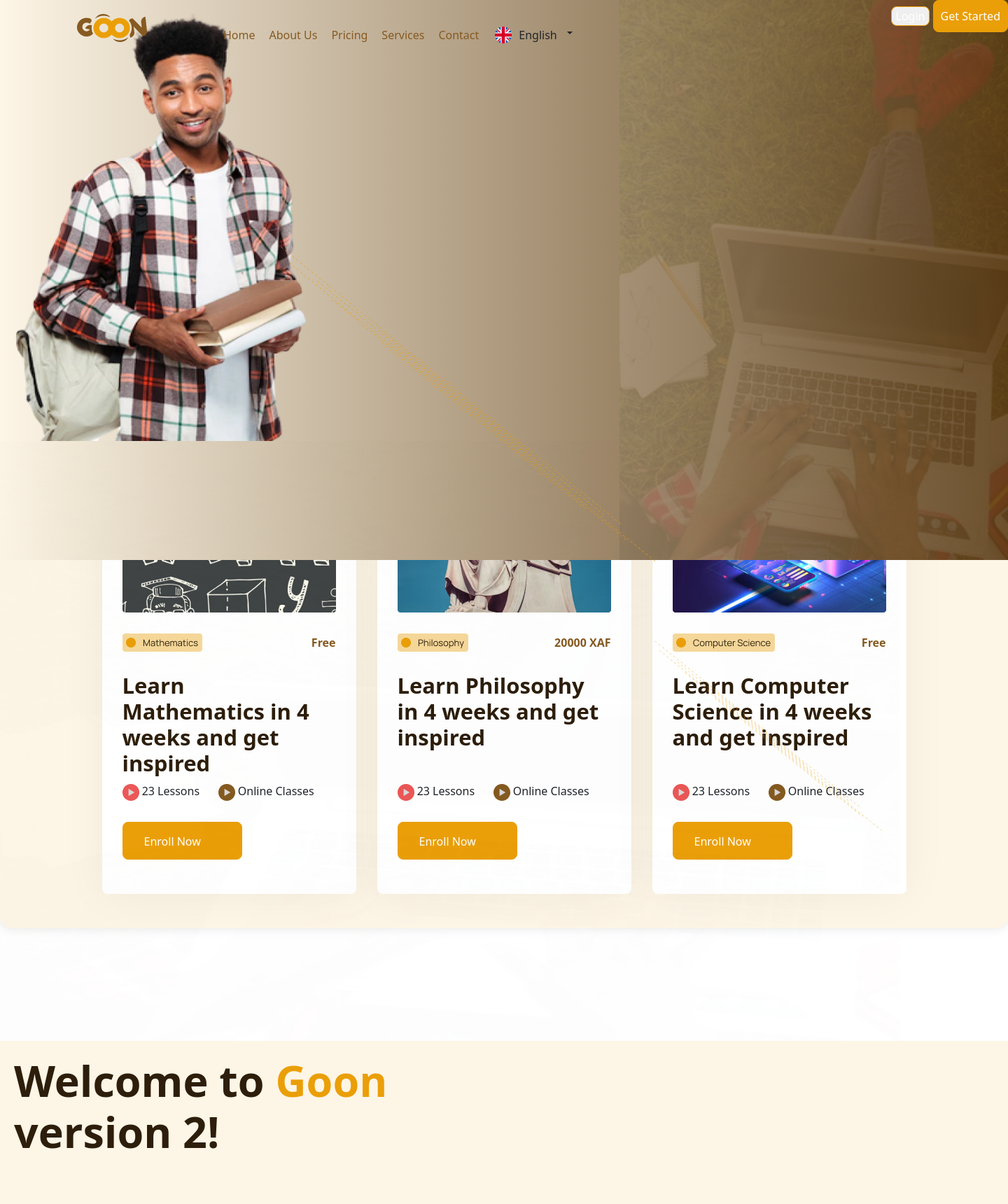
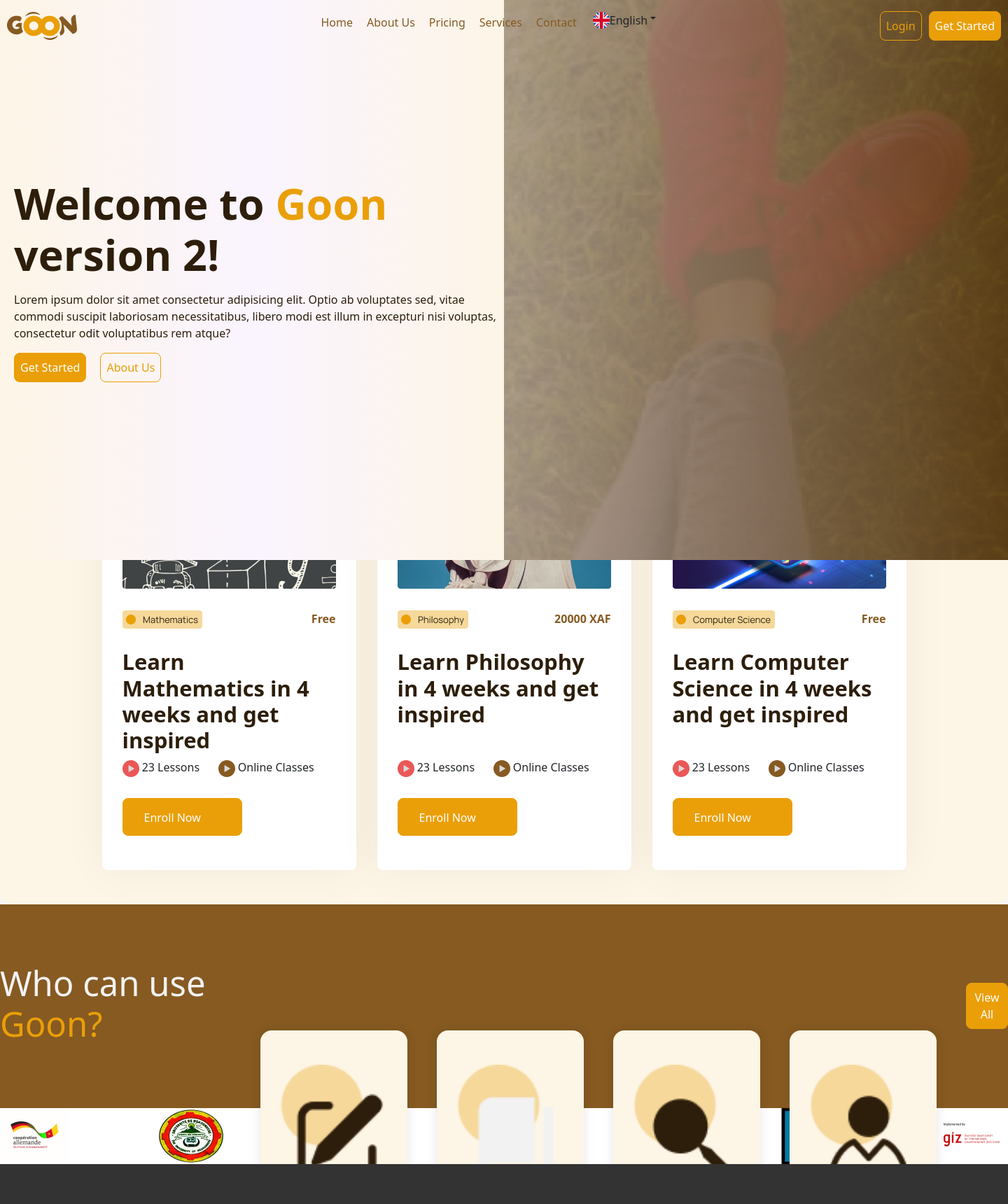
Before and after one commit to FonsahPageo/figma-design, a PHP site: page / in a window 1440 px wide; the page is wider, and only the part inside the window is pictured. Shown: the top 1720 px of that part at 70% size. Run offline with PHP 8.4, Linux system fonts and the light colour scheme.

Commit message:
work update

```diff
--- a/footer.html
+++ b/footer.html
@@ -77,6 +77,5 @@
             <p class="policy">Private Policy</p>
         </div>
        </footer>
-
 </body>
 </html>
--- a/header.html
+++ b/header.html
@@ -1,23 +1,21 @@
 <!DOCTYPE html>
 <head>
     <link rel="stylesheet" href="/styles/header.css">
-    <link rel="stylesheet" href="/styles/style.css">
+    <!-- <link rel="stylesheet" href="/styles/style.css"> -->
     <link rel="stylesheet" href="/bootstrap/css/bootstrap.min.css">
 </head>
 <body>
-    <header class="main-header">
     <nav class="top-nav">
         <div >
-                <img src="/images/Logo.png"class="nav-logo">
+            <img src="/images/Logo.png">
         </div>
-            <div class="nav-content">
+        <div>
             <ul>
                 <li><a href="#">Home</a></li>
                 <li><a href="#">About Us</a></li>
                 <li><a href="#">Pricing</a></li>
                 <li><a href="#">Services</a></li>
                 <li><a href="#">Contact</a></li>
-                </ul>
                 <div class="dropdown">
                     <button class="btn dropdown-toggle" type="button" id="langBtn" data-bs-toggle="dropdown" aria-expanded="false">
                         <img src="/images/circle-flags_uk.png" class="flag">
@@ -28,13 +26,12 @@
                       <li><img src="/images/circle-flags_uk.png" class="flag">French</li>
                     </ul>
                 </div>
-
+            </ul>
         </div>
-          </nav>
         <div class="nav-buttons">
             <button class="login-button">Login</button>
             <button class="get-started">Get Started</button>
         </div>
-    </header>
+    </nav>
 </body>
 </html>
--- a/index.html
+++ b/index.html
@@ -11,29 +11,26 @@
     <script src="script/javascript.js"></script>
 </head>
 <body>
-    <div w3-include-html="header.html"></div>
+    <div w3-include-html="header.html" class="main-header"></div>
     <section class="section-1">
-        <div class="side">
+        <!-- <div class="side">
             <div>
                 <img src="/images/image1.png" class="image-1">
             </div>
-            <img src="/images/image2.png" class="image-2">
-
-        </div>
+        </div> -->
         <div class="welcome">
                 <p class="goon-2">Welcome to <span class="goon-span"> Goon</span> version 2!</p>
                 <p class="lorem">Lorem ipsum dolor sit amet consectetur adipisicing elit. Optio ab
                 voluptates sed, vitae commodi suscipit laboriosam necessitatibus, libero modi
                 est illum in excepturi nisi voluptas, consectetur odit voluptatibus rem atque?</p>
                 <div class="section-buttons">
-                    <button class="get-started-2">Get Started</button>
-                    <button class="about-us">About Us</button>
+                    <button class="get-started">Get Started</button>
+                    <button class="login-button">About Us</button>
                 </div>
         </div>
-            <img src="/images/Frame10.png" class="frame-10">
-            <img src="/images/Frame5.png" class="frame-5">
-            <img src="/images/Frame6.png" class="frame-6">
-        </div>
+    </section>
+
+    <section class="secto">
         <div>
             <h3>Who can use <span class="goon-span">Goon</span></h3>
             <p class="para-2">This platform was developed with local communities in mind,
@@ -46,6 +43,7 @@
     </section>
 
     <section class="section-2">
+        <div>
             <h3>What is <span class="goon-span">Goon?</span></h3>
             <p>This platform was developed with local communities in mind,
             especially communities that do not have access to the internet.
@@ -53,7 +51,10 @@
             and textbooks on the platform, traders can advertise their products
             on the marketplace module of the platform and all community members
             can benefit from the local cloud storage, news platform and lifestyle courses.</p>
-            <img src="/images/Ellipse 2.png" alt="">
+        </div>
+        <div>
+            <img src="/images/Ellipse 2.png">
+        </div>
     </section>
 
     <section class="section-3">
@@ -133,13 +134,12 @@
                 <h4 class="col-h">My Class</h4>
                 <p class="col-para">I'll sit in my classroom anywhere</p>
             </div>
-            <button class="view">
+
+        </div>
+        <button class="get-started">
             View All
         </button>
-        </div>
     </section>
-
-
 
     <section class="imgs">
         <div class="icon">
--- a/styles/footer.css
+++ b/styles/footer.css
@@ -1,11 +1,11 @@
 .footer-2{
-    padding: 65px 150px 2px 20px;
+    padding: 65px 80px 2px 80px;
     position: relative;
-    width: 100vw;
+    width: 100%;
     height: 432px;
     left: 0;
     bottom: 0;
-    top: 3625px;
+    /* top: 3625px; */
     background: #333333;
     color: #fff;
 }
@@ -109,19 +109,19 @@
     background: #FFFFFF;
 }
 
-.icon-rtl img{
-    /* position: absolute; */
+.submit-button .icon-rtl img{
+    position: absolute;
     left: 81%;
     right: 4.17%;
     top: 44.3%;
-    /* bottom: 12.5%; */
+    bottom: 12.5%;
 }
 
 #line-2{
     position: absolute;
-    width: 100vw;
+    width: 100%;
     height: 0px;
-    /* left: 149px; */
+    left: 149px;
     top: 365px;
     opacity: 0.5;
     border: 1px solid #EA9F08;
--- a/styles/header.css
+++ b/styles/header.css
@@ -1,43 +1,41 @@
-.main-header{
-    position: sticky;
+.top-nav{
     display: flex;
-    width: 100vw;
+    align-items: center;
     justify-content: space-between;
-    /* box-shadow: 0px 4px 4px rgba(0, 0, 0, 0.1);
-    filter: drop-shadow(0px 4px 4px rgba(0, 0, 0, 0.1)); */
-    align-content: center;
-    z-index: 90;
-    position: absolute;
-    height: 100px;
+    padding: 10px;
+
 }
 
-.top-nav{
-    display: grid;
-    grid-template-columns: 1fr 2fr;
-    align-items: center;
+.top-nav li{
+    float: left;
+    padding: 10px;
+    list-style: none;
 }
 
-.top-nav ul{
+.top-nav a{
+    font-weight: 400;
+    font-size: 16px;
+    line-height: 150%;
+    float: left;
+    display: block;
     list-style: none;
-    float: left;
-    margin-bottom: 0;
+    text-align: center;
+    text-decoration: none;
+    color: #865A21;
 }
 
 .dropdown{
-    display: flex;
+    display: inline-flex;
     align-items: center;
 }
 
 .dropdown-menu li{
-    display: flex;
     justify-content: space-between;
-    width: 65%;
 }
 
 .dropdown-toggle{
     display: flex !important;
     justify-content: space-between;
-    column-gap: 10px;
     padding: 0;
 }
 
@@ -47,54 +45,24 @@
     position: relative;
 }
 
-.top-nav li{
-    float: left;
-    text-decoration: none;
-    padding: 10px;
+.nav-buttons{
+    display: inline-flex;
+    gap: 10px;
 }
 
-.top-nav li a{
-    color: #865A21;
-    font-weight: 400px;
-}
-
-.nav-content{
-    text-decoration: none;
-    display: flex;
-    justify-content: space-between;
-}
-
-.nav-logo{
-    position: absolute;
-    left: 110px;
-    top: 20px;
-}
 
 button.login-button{
-    display: inline-flex;
-    flex-direction: row;
-    align-items: center;
-    /* padding: 15px 30px; */
-    /* width: 101px; */
-    color: #fff;
+    padding: 8px;
+    color: #EA9F08;
     border: 1px solid #EA9F08;
     border-radius: 8px;
-    justify-content: center;
+    background: transparent;
 }
 
 button.get-started{
-    display: inline-flex;
-    padding: 10px;
-    /* width: 147px; */
+    padding: 8px;
     color: #fff;
     background: #EA9F08;
     border: 1px solid #EA9F08;
     border-radius: 8px;
-    justify-content: center;
 }
-
-.nav-buttons{
-    display: inline;
-    justify-content: space-between;
-    /* padding: 0 40px 0 0; */
-}
--- a/styles/style.css
+++ b/styles/style.css
@@ -1,50 +1,48 @@
 body{
-    margin: 0;
-    /* padding-inline: 30px; */
-    /* font-family: var(--bs-font-sans-serif); */
-    /* font-size: 1rem; */
     font-weight: 400;
     line-height: 1.5;
-
 }
 
 a{
-    text-decoration:none;
+    text-decoration: none;
+}
+
+li{
+    list-style: none;
+}
+
+.main-header{
+    position: fixed;
+    top: 0;
+    z-index: 100;
+    width: 100%;
 }
 
 .section-1{
     position: absolute;
-    width: 100%;
+    /* top: 0; */
+    width: 100vw;
     height: 100%;
-    background-image:  linear-gradient(to right, rgb(253, 245, 230 ), rgb(94 63 23)), url(/images/image2.png);
+    background-image: linear-gradient(to right, rgb(250 244 255), rgb(94 63 23)), url(/images/image2.png);
     background-position: top right;
     background-repeat: no-repeat;
-    background-size: contain;
+    background-size: cover;
     background-blend-mode: overlay;
-
 }
 
-
 .welcome{
-    display: grid;
-    /* justify-content: space-between; */
-    /* position: absolute; */
-    width: 100%;
-    background: rgb(253, 245, 230);
-    /* background: linear-gradient(to left, rgb(255 255 255 / 100%), rgb(255 255 255 / 100%), #FDF5E6); */
-    background-blend-mode: overlay;
-    background-position: top left;
-    background-repeat: no-repeat;
-    background-size: contain;
-    padding: 20px;
+    height: 100%;
+    width: 50vw;
+    padding-left: 20px;
+    background: linear-gradient(to left, rgb(253, 245, 230 ), rgb(250 244 255), rgb(253, 245, 230));
+    display: flex;
+    flex-wrap: nowrap;
+    flex-direction: column;
+    align-items: flex-start;
+    justify-content: center;
 }
 
 .goon-2{
-    /* position: absolute; */
-    /* width: 570px;
-    height: 245px; */
-    /* left: 150px; */
-    /* top: 200px; */
     font-style: normal;
     font-weight: 700;
     font-size: 61px;
@@ -53,11 +51,6 @@ a{
 }
 
 .lorem{
-    /* position: absolute; */
-    width: 504px;
-    height: 66px;
-    /* left: 150px; */
-    /* top: 457px; */
     font-style: normal;
     font-weight: 400;
     font-size: 16px;
@@ -67,27 +60,13 @@ a{
 
 .image-1{
     /* position: relative; */
-    width: 453px;
+    width: 30vw;
     height: 630px;
     /* left: 751px; */
     /* top: 84px; */
 }
 
-.image-2{
-    /* position: absolute; */
-    width: 1286px;
-    height: 857px;
-    left: -374px;
-    /* top: -42px; */
-    opacity: 0.1;
-}
-
 .goon-2{
-    /* position: absolute; */
-    width: 570px;
-    height: 245px;
-    /* left: 150px; */
-    /* top: 200px; */
     font-style: normal;
     font-weight: 700;
     font-size: 61px;
@@ -172,24 +116,12 @@ button.get-started-2{
     transform: rotate(-45deg);
 }
 
-.para-2{
+
+
+.section-1-h3{
     /* position: absolute; */
-    width: 803px;
-    height: 122px;
-    left: 312px;
-    /* top: 1000px; */
-    font-style: normal;
-    font-weight: 400;
-    font-size: 16px;
-    line-height: 150%;
-    text-align: center;
-    color: #2D1E0B;
-}
-
-.section-1 h3{
-    /* position: absolute; */
-    width: 484px;
-    height: 59px;
+    /* width: 484px;
+    height: 59px; */
     /* left: 478px; */
     /* top: 894px; */
     font-style: normal;
@@ -199,15 +131,34 @@ button.get-started-2{
     color: #2D1E0B;
 }
 
+.secto{
+    display: flex;
+    width: 100vw;
+    height: 60%;
+    justify-content: space-around;
+    align-items: center;
+}
+
+.para-2{
+    font-style: normal;
+    font-weight: 400;
+    font-size: 16px;
+    line-height: 150%;
+    color: #2D1E0B;
+}
+
 .section-2{
     display: flex;
     /* position: absolute; */
-    width: 1438px;
-    height: 487px;
+    width: 100vw;
+    height: 60%;
     /* left: 2px; */
     /* top: 1200px; */
     background: #FDF5E6;
+    justify-content: space-around;
 }
+
+
 
 .section-2 h3{
     /* position: absolute; */
@@ -257,7 +208,7 @@ button.get-started-2{
     display: inline;
     width: 100%;
     justify-content: space-between;
-    align-items: center;
+    /* align-items: center; */
     /* position: relative; */
     /* top: 200vh; */
 }
@@ -363,22 +314,25 @@ button.get-started-2{
 
 
 .section-4{
-    position: absolute;
-    width: 100vw;
-    height: 359px;
-    left: 2px;
-    top: 2600px;
+    display: flex;
+    align-items: center;
+    /* position: absolute; */
+    /* width: 100vw;
+    height: 359px; */
+    /* left: 2px; */
+    /* top: 2600px; */
     background: #865A21;
 }
 
 .section-4 h3{
-    position: absolute;
-    left: 476px;
-    top: 54px;
-    font-style: normal;
-    font-weight: 700;
+    /* position: absolute; */
+    /* left: 476px; */
+    /* top: 54px; */
+    /* font-style: normal; */
+    /* font-weight: 700; */
     font-size: 49px;
-    line-height: 120%;
+
+    /* line-height: 120%; */
     color: #F2F2F2;
 }
 
@@ -392,8 +346,8 @@ button.get-started-2{
 .cols {
     display: flex;
     flex-direction: column;
-    justify-content: center;
-    align-items: center;
+    justify-content: space-between;
+    /* align-items: center; */
     padding: 49px 29px;
     gap: 30px;
     width: 20%;
@@ -426,11 +382,11 @@ button.get-started-2{
     justify-content: space-between;
     align-items: center;
     padding: 0px;
-    gap: 50px;
-    position: absolute;
+    gap: 30px;
+    /* position: absolute; */
     width: 100%;
     height: 80px;
-    top: 3400px;
+    /* top: 3400px; */
     bottom: 600;
 }
 
```
Also changed, not shown: other parts of styles/style.css (+9 -42 lines). Lines whose indentation alone changed are shown as unchanged.
